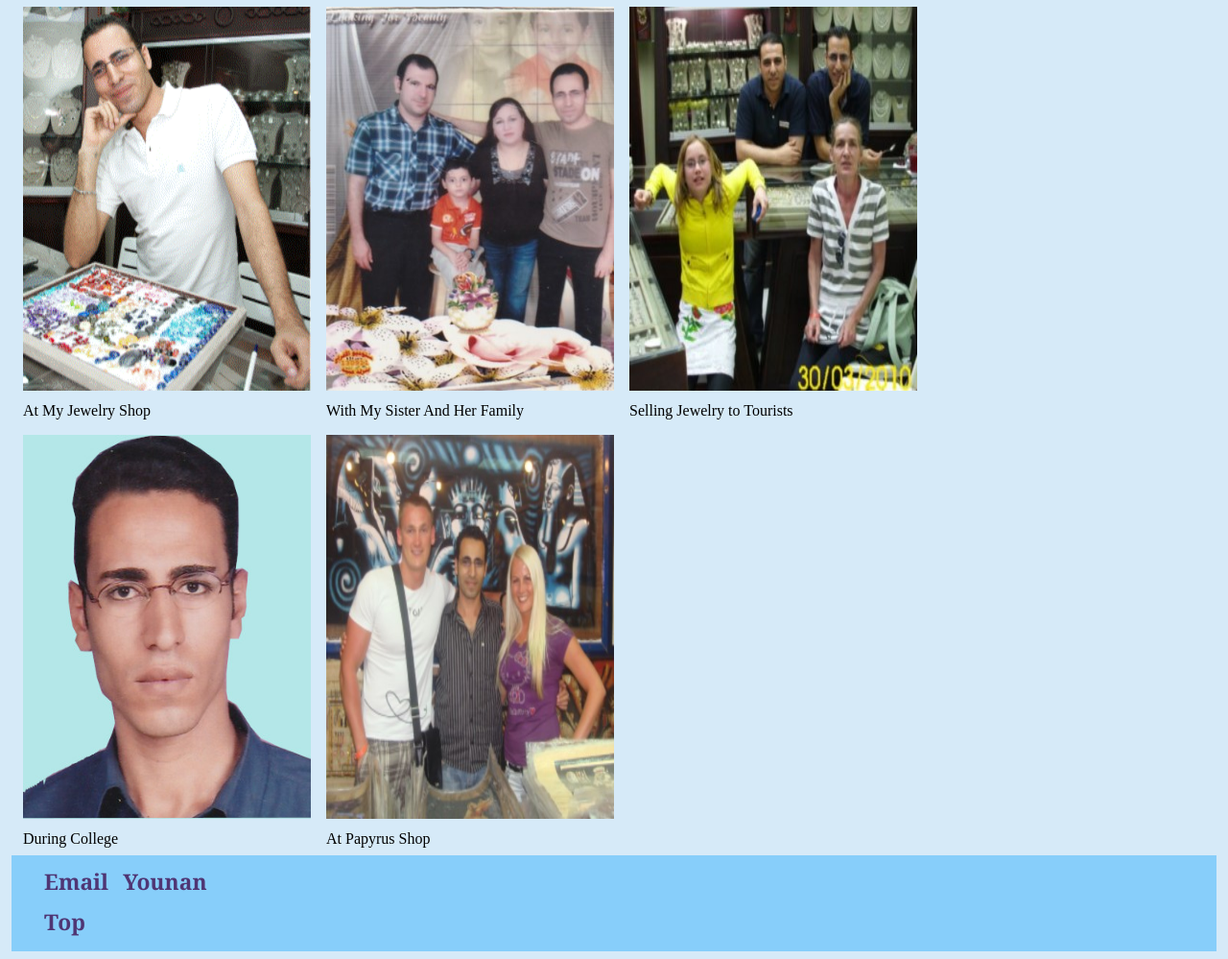
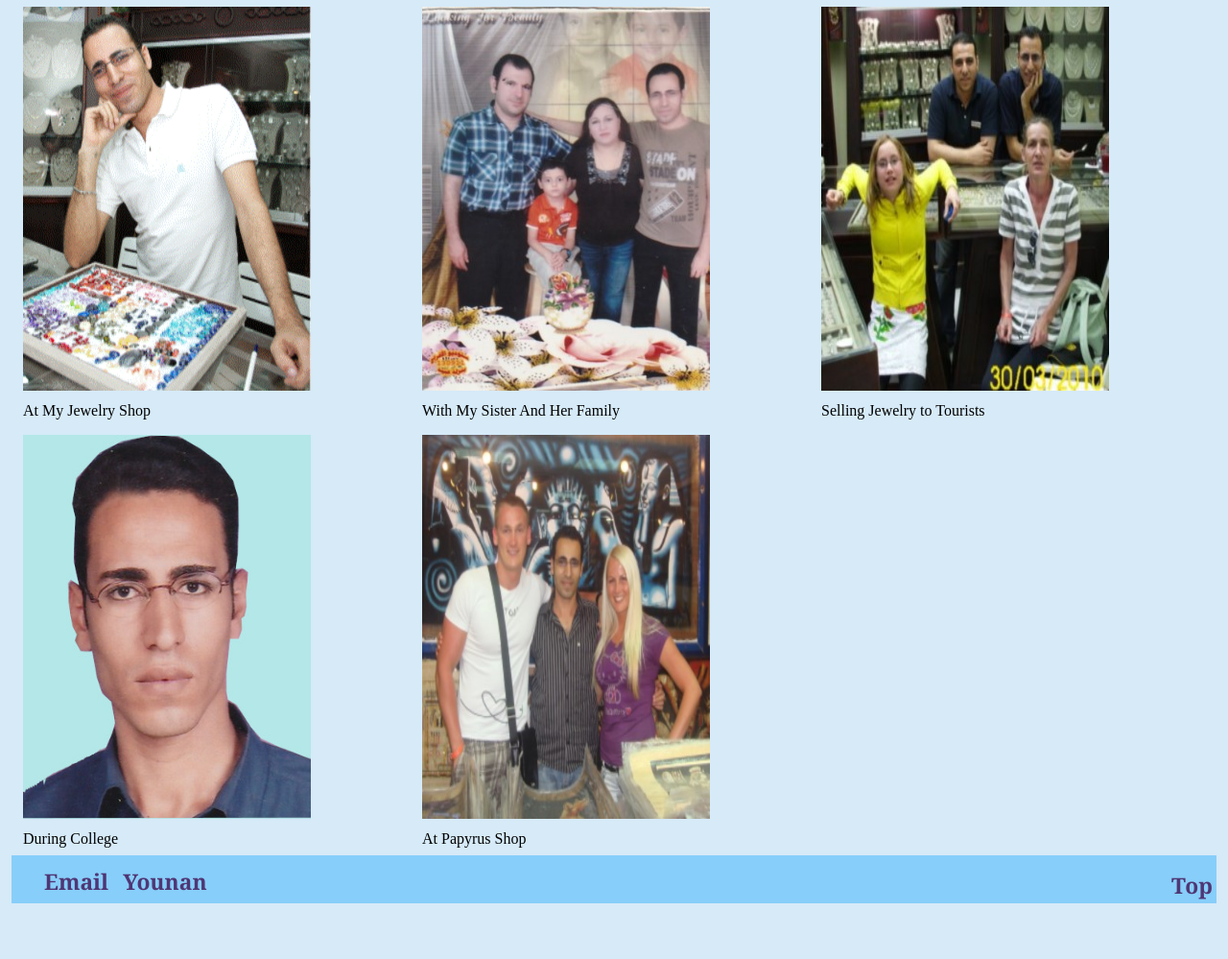
Before and after one commit to marksolm/biosite, a plain HTML site: page index.html in a window 1280 px wide. Shown: the part 1216-2215 px from the top of the page at 96% size. After the commit the page ends 2165 px from the top, so only its background shows below. Drawn offline with Linux system fonts and the light colour scheme; a web font is replaced by a local one.

Commit message:
modified index.css and index.html

```diff
--- a/index.css
+++ b/index.css
@@ -112,18 +112,22 @@
       *{
         box-sizing: border-box;
       }
-      .ima
-      {
-       float: left;
-       width: 33.33%
-       padding-top: 15px;
+      .images {
+        display: grid;
+        grid-template-columns: repeat(3, 1fr);
+        gap: ipx;
+        margin-bottom: 100px;
       }
 
     #footer
     {
       background-color: lightskyblue;
       position: relative;
-      height: 100px;
+      height: 50px;
       margin-top: -100px;
       clear: both
     }
+    #top {
+      float: right;
+      margin-bottom: 5px;
+  }
--- a/index.html
+++ b/index.html
@@ -46,7 +46,7 @@
         <!-- start Avatar images -->
         <h2 id="avatar_">Avatar</h2>
         <p><a href="#top">Top</a></p>
-     <div class="row">
+     <div class="images">
       <figure class="ima"><img src="images/1.gif" alt="jewelry shop" title="tourists"
       width="300" height="400" />
       <figcaption>At My Jewelry Shop</figcaption>
@@ -65,16 +65,16 @@
           <figcaption>During College</figcaption>
       </figure>
       <figure class="ima"><img src="images/5.jpg" alt="Papyrus shop" title="tourists"
-          width="300" height="400" />
-          <figcaption>At Papyrus Shop</figcaption>
-      </figure>
+        width="300" height="400" />
+       <figcaption>At Papyrus Shop</figcaption>
+     </figure>
     </div>
             <!-- End Avatar images -->
+
   </div>
         <!-- start footer -->
-  <footer id="footer">  <p id="contact_"> <a href="mailto:younan_492@yahoo.com">Email Younan</a></p>
-    <p><a href="#top">Top</a></p>
-  </footer>
+        <footer id="footer">  <p id="contact_"> <a href="mailto:younan_492@yahoo.com">Email Younan</a> <a href="#top" id="top">Top</a></p>
+        </footer>
           <!-- End footer -->
 </body>
 </html>
```
